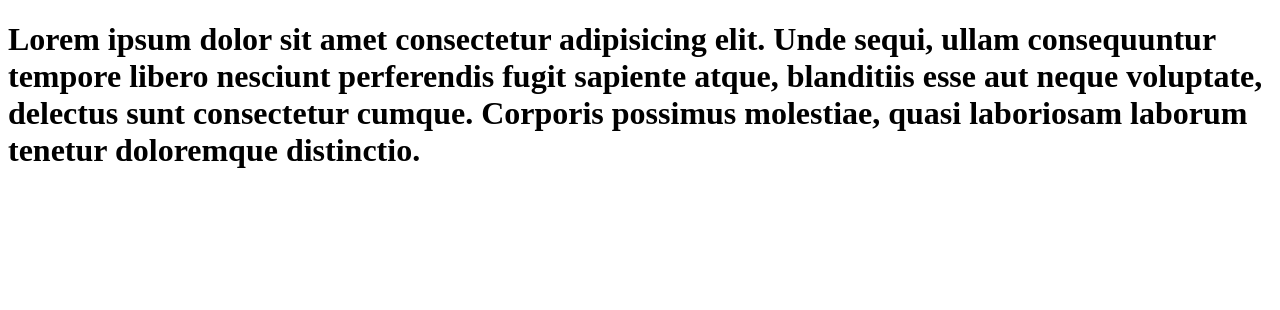
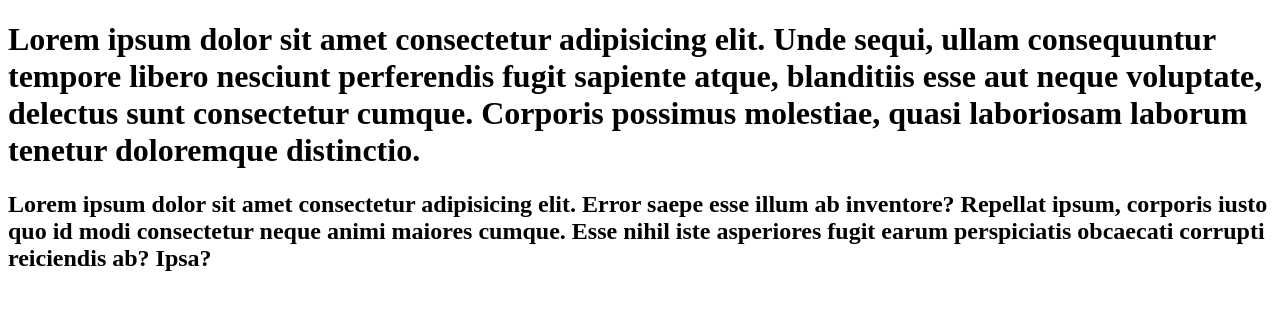
Before and after one commit to 1Ismoiljonov/test, a plain HTML site: page index.html in a window 1280 px wide. Drawn offline with Linux system fonts and the light colour scheme.

Commit message:
s
Co-Authored-By: 1Ismoiljonov <99031003+1Ismoiljonov@users.noreply.github.com>

```diff
--- a/index.html
+++ b/index.html
@@ -10,5 +10,8 @@
     <h1>
         Lorem ipsum dolor sit amet consectetur adipisicing elit. Unde sequi, ullam consequuntur tempore libero nesciunt perferendis fugit sapiente atque, blanditiis esse aut neque voluptate, delectus sunt consectetur cumque. Corporis possimus molestiae, quasi laboriosam laborum tenetur doloremque distinctio.
     </h1>
+    <h2>
+        Lorem ipsum dolor sit amet consectetur adipisicing elit. Error saepe esse illum ab inventore? Repellat ipsum, corporis iusto quo id modi consectetur neque animi maiores cumque. Esse nihil iste asperiores fugit earum perspiciatis obcaecati corrupti reiciendis ab? Ipsa?
+    </h2>
 </body>
 </html>
```
